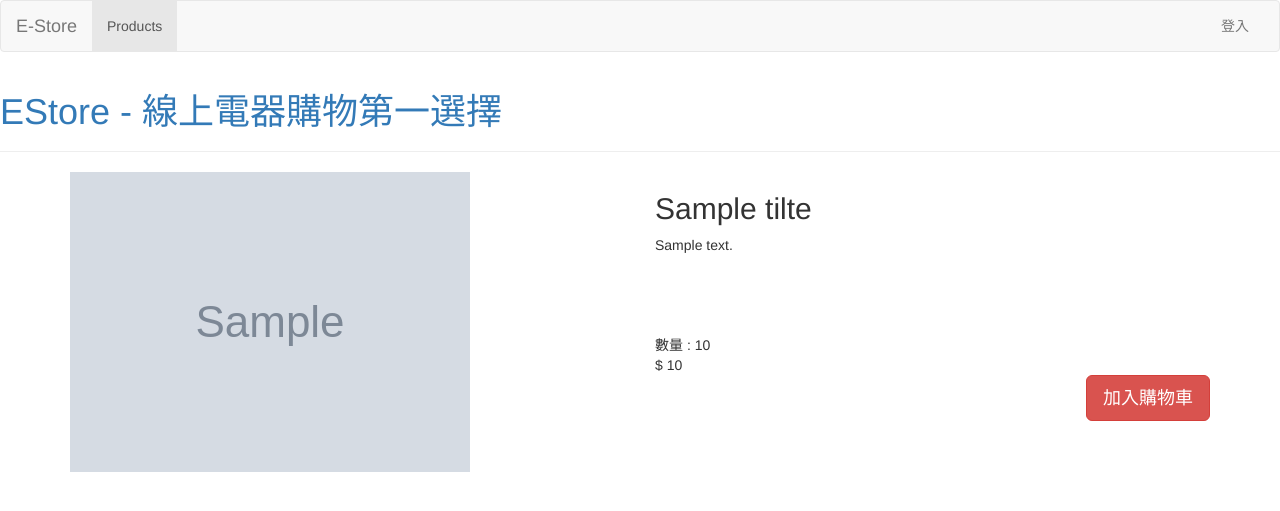
After one commit to hamster518/mystore, a Django app: template estore/templates/estore/product_detail.html in a window 1280 px wide. The commit adds this page. Shown: the top 511 px of the page. Run offline with Django 3.2, Linux system fonts and the light colour scheme; the template is opened without the code that fills it: most values are stand-ins (such as "Sample title", 1, 10 or a date in 2020); grey boxes marked "Sample" are stand-in pictures; some libraries are stand-ins or nearby versions.

Commit message:
實作前台產品列表與產品內容頁

```diff
--- /dev/null
+++ b/estore/templates/estore/product_detail.html
@@ -0,0 +1,27 @@
+{% extends 'estore/base.html' %}
+{% load bootstrap3 %}
+
+{% block content %}
+    <div class="row">
+        <div class="col-md-6">
+            {% if object.image %}
+                <img class="img-responsive" src="{{ object.image.url }}" alt="{{ object.title }}">
+            {% else %}
+                <img class="img-responsive" src="//placehold.it/400x400&text=No Pic" alt="{{ object.title }}">
+            {% endif %}
+        </div>
+        <div class="col-md-6">
+            <h2> {{ object.tilte }} </h2>
+            <div style="height:100px;">
+                <p>
+                    {{ object.description }}
+                </p>
+            </div>
+            <div> 數量 : {{ object.quantity }} </div>
+            <div class="product-price"> $ {{ object.price }} </div>
+            <div class="pull-right">
+                {% bootstrap_button '加入購物車' button_type='button' button_class='btn-primary btn-lg btn-danger' href='#' %}
+            </div>
+        </div>
+    </div>
+{% endblock %}
--- a/estore/urls.py
+++ b/estore/urls.py
@@ -7,6 +7,7 @@ from . import views
 urlpatterns = [
     url(r'^$', views.ProductList.as_view(), name='product_list'),
     url(r'^create$', views.ProductCreate.as_view(), name='product_create'),
+    url(r'^(?P<pk>\d+)/$', views.ProductDetail.as_view(), name='product_detail'),
     url(r'^(?P<pk>\d+)/update$', views.ProductUpdate.as_view(), name='product_update'),
 ]
 
--- a/estore/views.py
+++ b/estore/views.py
@@ -10,6 +10,9 @@ from .models import Product
 
 
 class ProductList(generic.ListView):
+    model = Product
+
+class ProductDetail(generic.DetailView):
     model = Product
 
 class ProductCreate(PermissionRequiredMixin, generic.CreateView):
```
Also changed, not shown: estore/templates/estore/product_list.html (+12 -3 lines).
